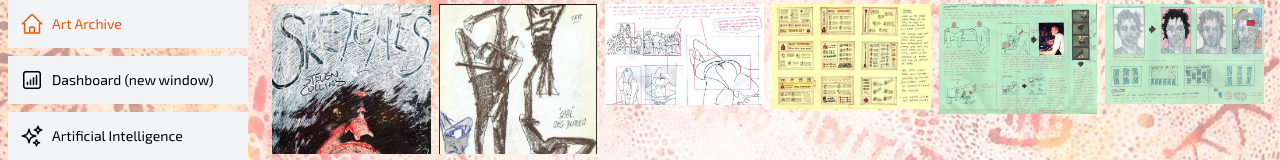
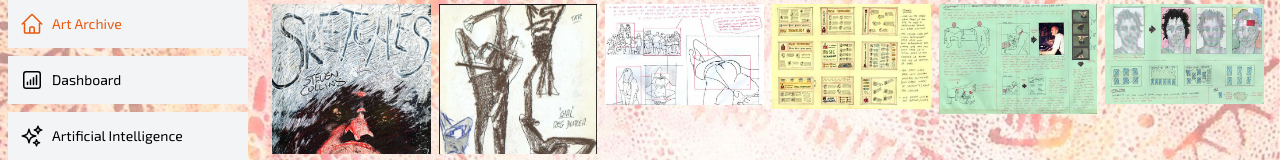
Before and after one commit to stelco/CollinsCreativeReactNextJs, a Next.js app: page /portfolio/art-archive in a window 1280 px wide. Shown: the part 408-568 px from the top of the page. Built offline with nearby package versions, Linux system fonts and the light colour scheme.

Commit message:
updated Dashboard link

```diff
--- a/app/ui/portfolio/nav-links.tsx
+++ b/app/ui/portfolio/nav-links.tsx
@@ -18,7 +18,7 @@ const links = [
   { name: 'Documentation', href: '/portfolio/documentation', icon: HomeIcon },
   { name: 'Art Archive', href: '/portfolio/art-archive', icon: HomeIcon },
   //{ name: 'Dashboard', href: '/dashboard', icon: ChartBarSquareIcon },
-  { name: 'Dashboard (new window)', href: 'https://react-next-js-dashboard-hulx.vercel.app/dashboard', target: '_blank', icon: ChartBarSquareIcon },
+  { name: 'Dashboard', href: 'https://react-next-js-dashboard-hulx.vercel.app/', icon: ChartBarSquareIcon },
   { name: 'Artificial Intelligence', href: '/portfolio/ai', icon: SparklesIcon },
 ];
 
@@ -32,7 +32,6 @@ export default function NavLinks() {
           <Link
             key={link.name}
             href={link.href}
-            target={link.target} // Add this line to pass the target attribute
             className={clsx(
               'flex h-[48px] grow items-center justify-center gap-2 rounded-md border-gray-300 bg-gray-100 p-2 text-sm font-medium hover:bg-gray-100 hover:text-orange-600 md:flex-none md:justify-start md:p-2 md:px-3 ',
               {
```
